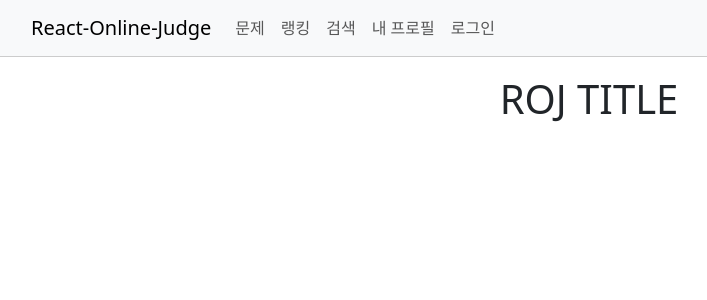
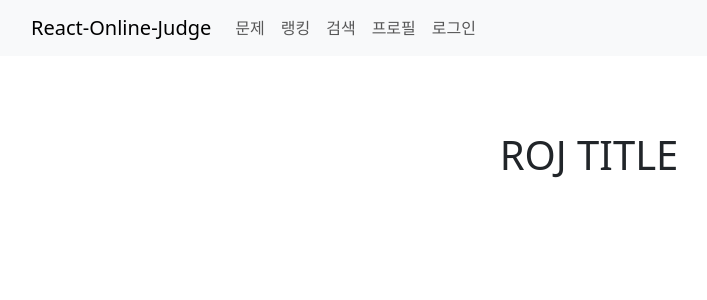
Before and after one commit to ccmuk58/2023_2_Script, a React (Create React App) app in the folder react-online-judge/: page / in a window 1280 px wide. Shown: the top 300 px of the page, without its empty margins (51-758 px from the left). Built offline with nearby package versions, Linux system fonts and the light colour scheme.

Commit message:
내 프로필 작동

```diff
--- a/react-online-judge/src/components/NavBar.js
+++ b/react-online-judge/src/components/NavBar.js
@@ -6,9 +6,10 @@ import { selectLogin } from "./LoginReducer";
 const NavBar = () => {
 	const loginState = useSelector(selectLogin);
 	const isLogin = loginState.isLogin;
+	const userId = loginState.userID;
 
 	return (
-		<div className='navigationBar'>
+		<div>
 			<Navbar bg="light" expand="lg">
 				<Container>
 					<NavLink to='/' className="navbar-brand">React-Online-Judge</NavLink>
@@ -18,7 +19,7 @@ const NavBar = () => {
 							<NavLink to='/problem' className="nav-link">문제</NavLink>
 							<NavLink to='/ranking' className="nav-link">랭킹</NavLink>
 							<NavLink to='/search' className="nav-link">검색</NavLink>
-							<NavLink to='/profile' className="nav-link">내 프로필</NavLink>
+							<NavLink to={`/profile/${userId}`} className="nav-link">프로필</NavLink>
 							{!isLogin && <NavLink to='/login' className="nav-link">로그인</NavLink>}
 							{isLogin && <NavLink to='/logout' className="nav-link">로그아웃</NavLink>}
 						</Nav>
```
